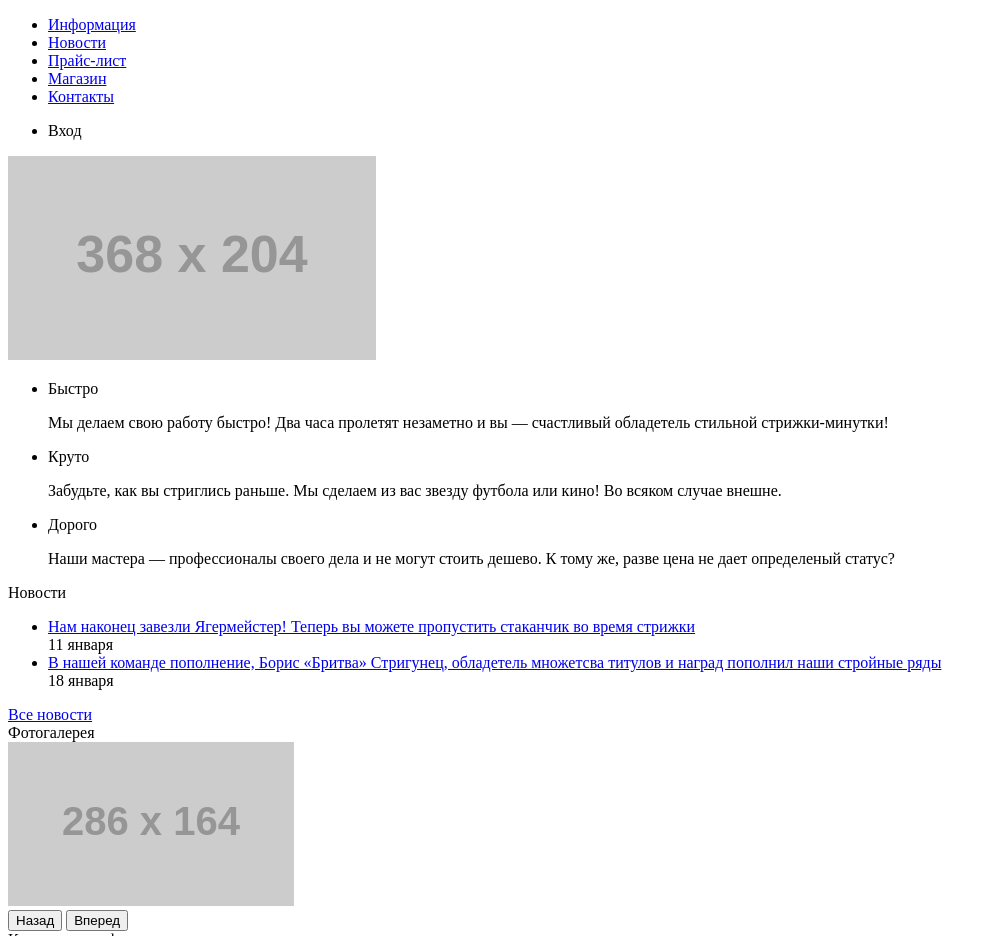
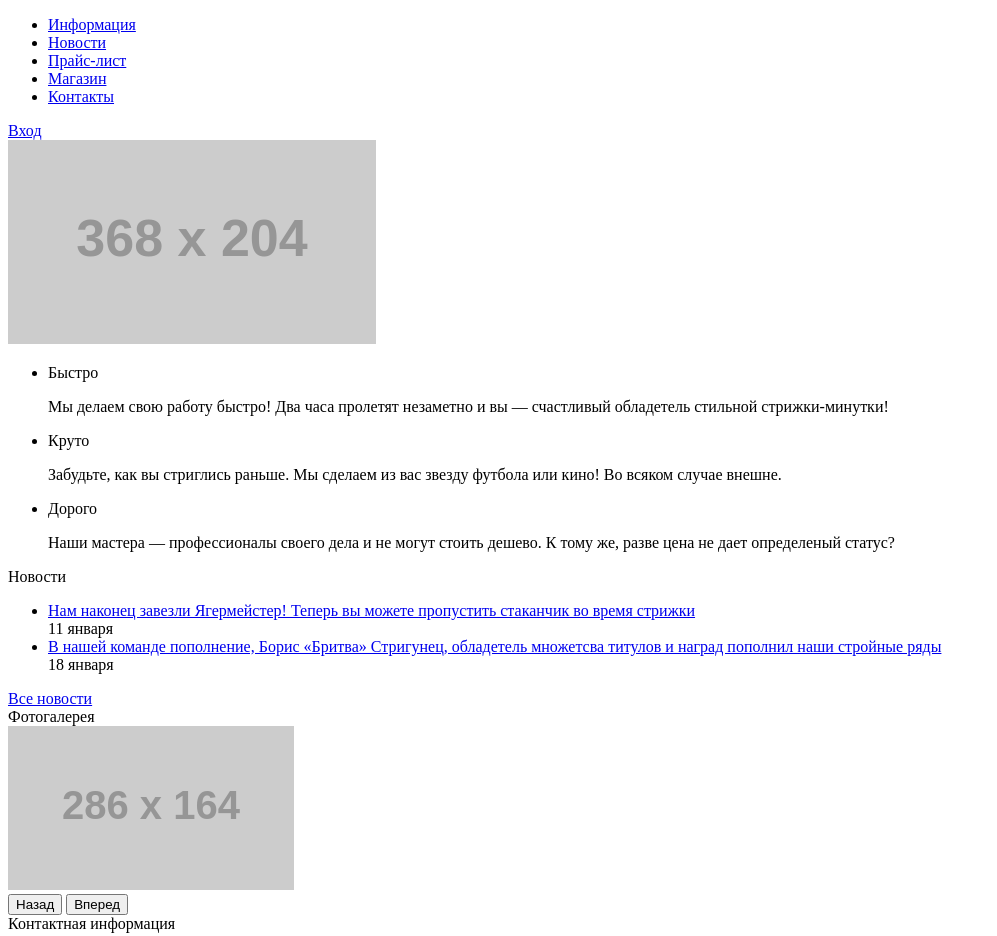
Before and after one commit to Lukanev/71325-barbershop, a plain HTML site: page index.html in a window 1280 px wide. Shown: the top 936 px of the page, without its empty margins (0-997 px from the left). Drawn offline with Linux system fonts and the light colour scheme; placeholder pictures from the web are drawn by us.

Commit message:
Исправил кнопку входа на всех страницах.

```diff
--- a/index.html
+++ b/index.html
@@ -15,9 +15,9 @@
           <li><a href="catalog.html">Магазин</a></li>
           <li><a href="contacts.html">Контакты</a></li>
         </ul>
-        <ul class="user-navigation">
-          <li class="login-link">Вход</li>
-        </ul>
+        <div class="account-menu">
+            <a class="account-menu-enter" href="#">Вход</a>
+        </div>
       </nav>
     </header>
   <!-- Main -->
```
Also changed, not shown: catalog-item.html (+3 -3 lines), catalog.html (+4 -4 lines), price.html (+3 -3 lines).
